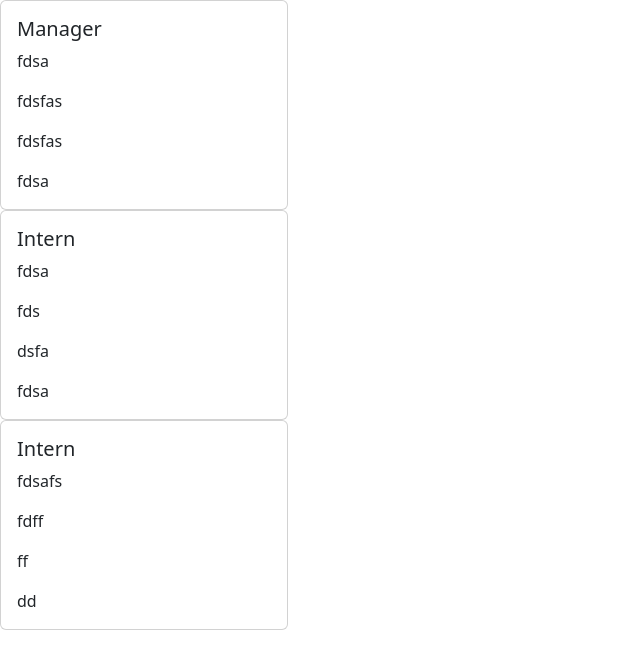
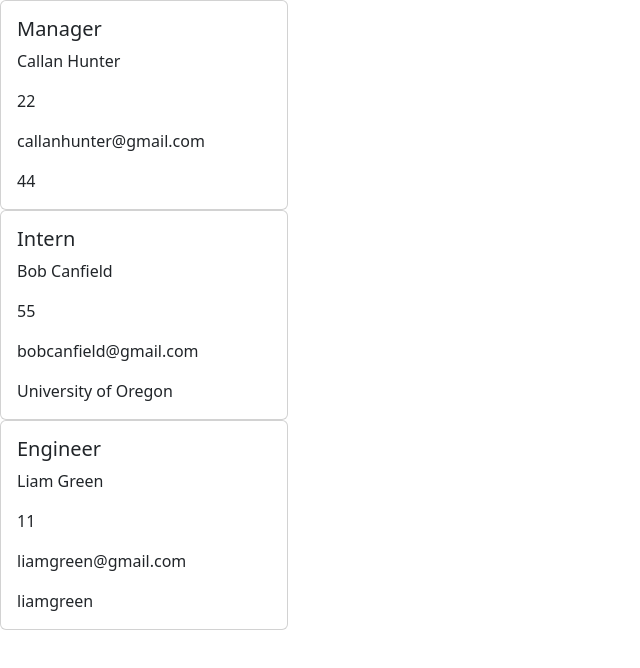
Before and after one commit to callanhunter/team-profile-generator, a website: page index.html in a window 1280 px wide. Shown: the whole page, without its empty margins (0-640 px from the left). Drawn offline with nearby package versions, Linux system fonts and the light colour scheme.

Commit message:
readme update

```diff
--- a/index.html
+++ b/index.html
@@ -14,10 +14,10 @@
         <div class="card" style="width: 18rem;">
           <div class="card-body">
             <h5 class="card-title">Manager</h5>
-            <p class="card-text">fdsa</p>
-            <p class="card-text">fdsfas</p>
-            <p class="card-text">fdsfas</p>
-            <p class="card-text">fdsa</p>
+            <p class="card-text">Callan Hunter</p>
+            <p class="card-text">22</p>
+            <p class="card-text">callanhunter@gmail.com</p>
+            <p class="card-text">44</p>
           </div>
         </div>
 
@@ -25,23 +25,23 @@
         <div class="card" style="width: 18rem;">
           <div class="card-body">
             <h5 class="card-title">Intern</h5>
-            <p class="card-text">fdsa</p>
-            <p class="card-text">fds</p>
-            <p class="card-text">dsfa</p>
-            <p class="card-text">fdsa</p>
-          </div>
-        </div>
-
-        <div class="card" style="width: 18rem;">
-          <div class="card-body">
-            <h5 class="card-title">Intern</h5>
-            <p class="card-text">fdsafs</p>
-            <p class="card-text">fdff</p>
-            <p class="card-text">ff</p>
-            <p class="card-text">dd</p>
+            <p class="card-text">Bob Canfield</p>
+            <p class="card-text">55</p>
+            <p class="card-text">bobcanfield@gmail.com</p>
+            <p class="card-text">University of Oregon</p>
           </div>
         </div>
 
 
+        <div class="card" style="width: 18rem;">
+          <div class="card-body">
+            <h5 class="card-title">Engineer</h5>
+            <p class="card-text">Liam Green</p>
+            <p class="card-text">11</p>
+            <p class="card-text">liamgreen@gmail.com</p>
+            <p class="card-text">liamgreen</p>
+          </div>
+        </div>
+
 </body>
 </html>
--- a/index.js
+++ b/index.js
@@ -34,7 +34,7 @@ const managerQuestions = [
     name: "teammemberswitch",
     choices: [
       "Engineer",
-      "Employee",
+      "Manager",
       "Intern",
       "I dont want to add anymore team members",
     ],
@@ -68,7 +68,7 @@ const engineerQuestions = [
     name: "teammemberswitch",
     choices: [
       "Engineer",
-      "Employee",
+      "Manager",
       "Intern",
       "I dont want to add anymore team members",
     ],
```
Also changed, not shown: README.md.
